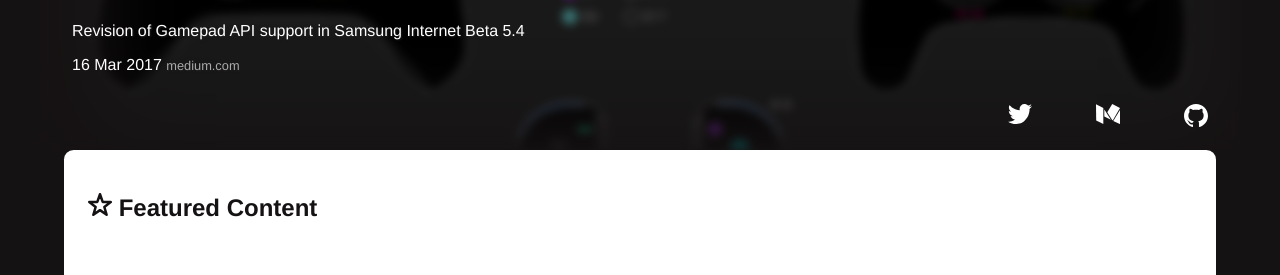
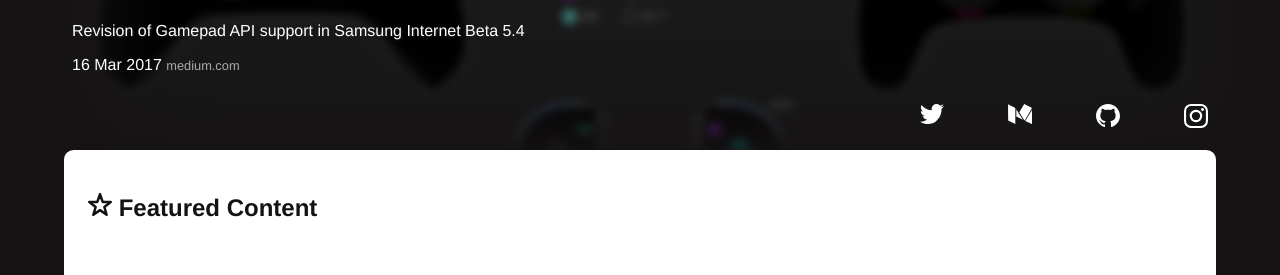
Before and after one commit to SamsungInternet/homepage-archive, a Jekyll site: the page built from index.html, in a window 1280 px wide. Shown: the part 200-475 px from the top of the page. Built offline with Jekyll 4.4.1, drawn with Linux system fonts in a browser that asks for light colours.

Commit message:
Add Instagram link to menu

```diff
--- a/_includes/hamburger-menu-event.html
+++ b/_includes/hamburger-menu-event.html
@@ -17,6 +17,9 @@
 		<a href="https://github.com/samsunginternet">
 			<img src="/images/githublogo.svg" class="socialicon" alt="GitHub">
 		</a>
+		<a href="https://instagram.com/samsunginternet">
+			<img src="/images/instalogo.svg" class="socialicon" alt="GitHub">
+		</a>
 	</div>
 </div>
 <script src="/scripts/hamburger-helper.js" defer></script>
--- a/_includes/hamburger-menu.html
+++ b/_includes/hamburger-menu.html
@@ -20,6 +20,9 @@
 		<a href="https://github.com/samsunginternet">
 			<img src="/images/githublogo.svg" class="socialicon" alt="GitHub">
 		</a>
+		<a href="https://instagram.com/samsunginternet">
+			<img src="/images/instalogo.svg" class="socialicon" alt="GitHub">
+		</a>
 	</div>
 </div>
 <script src="/scripts/hamburger-helper.js" defer></script>
```
Also changed, not shown: images/instalogo.svg (added).
